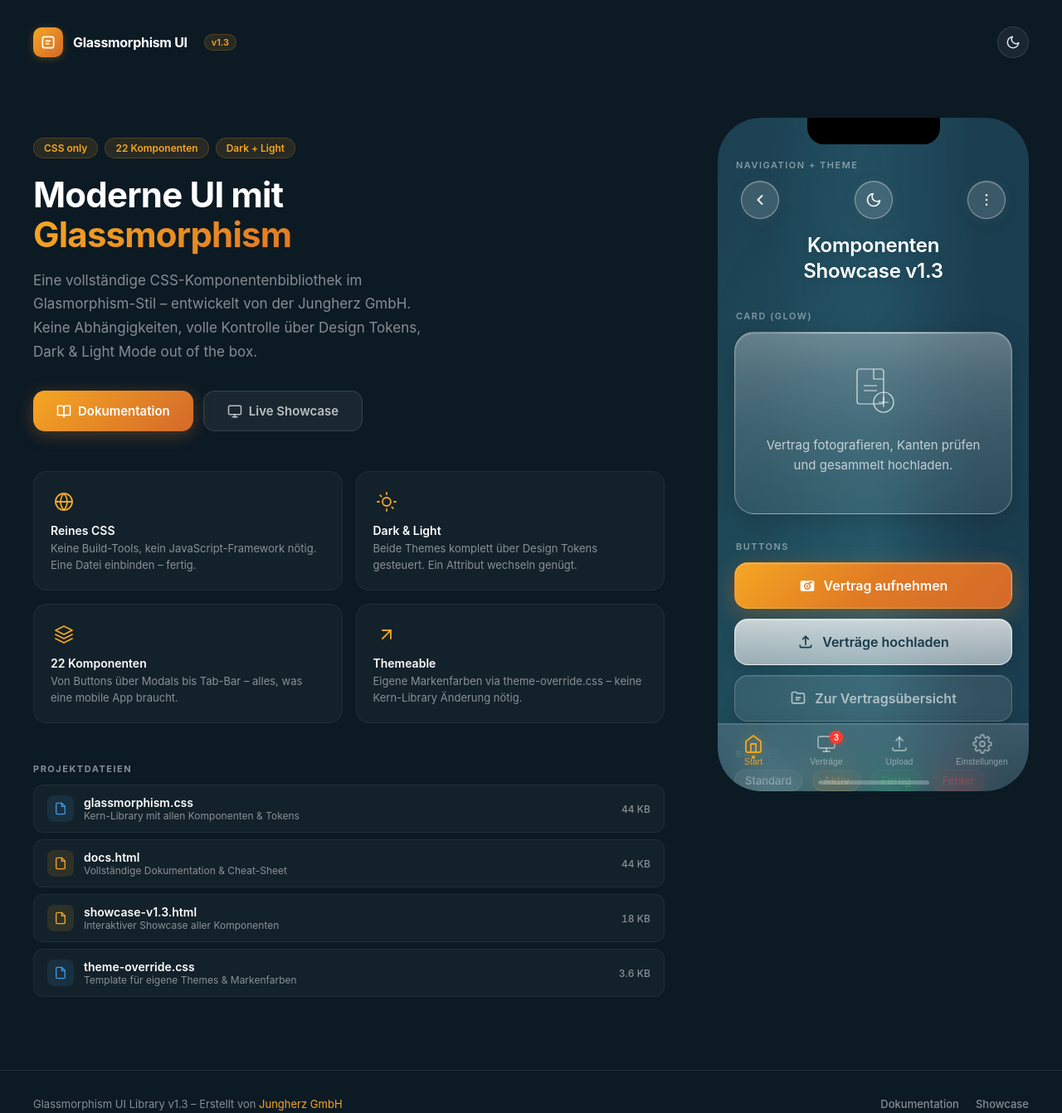
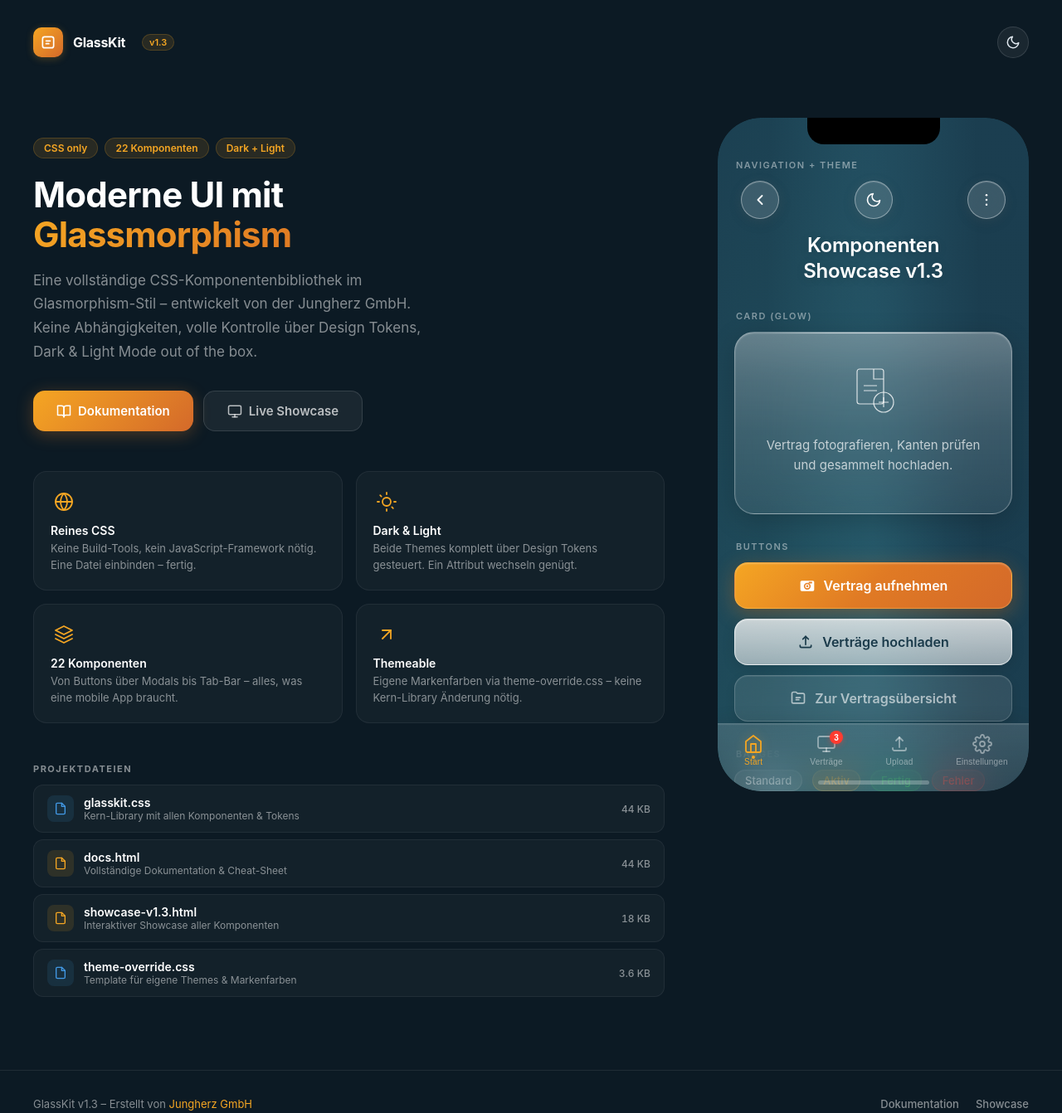
Before and after one commit to JUNGHERZ/GlassKit, a plain HTML site: page index.html in a window 1280 px wide. Shown: the whole page at 83% size. Drawn offline with Linux system fonts and the light colour scheme.

Commit message:
refactor: glassmorphism.css → glasskit.css + Branding GlassKit
- glassmorphism.css umbenannt in glasskit.css
- index.html: Titel & Header auf GlassKit aktualisiert
- Alle href-Referenzen auf glasskit.css aktualisiert
- docs.html, showcase, theme-override, README angepasst
- Headline 'Glassmorphism' in index.html bleibt erhalten

```diff
--- a/docs.html
+++ b/docs.html
@@ -4,7 +4,7 @@
 <meta charset="UTF-8">
 <meta name="viewport" content="width=device-width, initial-scale=1.0">
 <title>Glassmorphism UI Library – Dokumentation v1.3 | Jungherz GmbH</title>
-<link rel="stylesheet" href="glassmorphism.css">
+<link rel="stylesheet" href="glasskit.css">
 <style>
   *, *::before, *::after { box-sizing: border-box; margin: 0; padding: 0; }
 
@@ -367,7 +367,7 @@
     <p>Eine CSS-Datei einbinden – fertig. Optional ein Theme-Override für andere Markenfarben.</p>
     <div class="docs-code-wrapper">
       <div class="docs-code"><span class="cmt">&lt;!-- Basis-Library --&gt;</span>
-<span class="tag">&lt;link</span> <span class="attr">rel=</span><span class="val">"stylesheet"</span> <span class="attr">href=</span><span class="val">"glassmorphism.css"</span><span class="tag">&gt;</span>
+<span class="tag">&lt;link</span> <span class="attr">rel=</span><span class="val">"stylesheet"</span> <span class="attr">href=</span><span class="val">"glasskit.css"</span><span class="tag">&gt;</span>
 
 <span class="cmt">&lt;!-- Optional: Theme-Override --&gt;</span>
 <span class="tag">&lt;link</span> <span class="attr">rel=</span><span class="val">"stylesheet"</span> <span class="attr">href=</span><span class="val">"theme-override.css"</span><span class="tag">&gt;</span>
--- a/glassmorphism.css
+++ b/glasskit.css
@@ -1,5 +1,5 @@
 /* ============================================================
-   GLASSMORPHISM COMPONENT LIBRARY
+   GLASSKIT COMPONENT LIBRARY
    Jungherz GmbH – v1.3
 
    Features:
--- a/index.html
+++ b/index.html
@@ -3,7 +3,7 @@
 <head>
 <meta charset="UTF-8">
 <meta name="viewport" content="width=device-width, initial-scale=1.0">
-<title>Glassmorphism UI Library – Jungherz GmbH</title>
+<title>GlassKit – Jungherz GmbH</title>
 <style>
   /* ============================================================
      RESET & BASE
@@ -538,7 +538,7 @@
         <line x1="9" y1="14" x2="13" y2="14"/>
       </svg>
     </div>
-    <span class="header__title">Glassmorphism UI</span>
+    <span class="header__title">GlassKit</span>
     <span class="header__version">v1.3</span>
   </div>
 
@@ -629,7 +629,7 @@
           <svg viewBox="0 0 24 24"><path d="M14 2H6a2 2 0 0 0-2 2v16a2 2 0 0 0 2 2h12a2 2 0 0 0 2-2V8z"/><polyline points="14 2 14 8 20 8"/></svg>
         </div>
         <div>
-          <div class="file-item__name">glassmorphism.css</div>
+          <div class="file-item__name">glasskit.css</div>
           <div class="file-item__desc">Kern-Library mit allen Komponenten & Tokens</div>
         </div>
         <span class="file-item__size">44 KB</span>
@@ -678,7 +678,7 @@
   <!-- Phone Frame -->
   <div class="hero__phone">
     <div class="phone-frame">
-      <iframe src="showcase-v1.3.html" title="Glassmorphism UI Showcase"></iframe>
+      <iframe src="showcase-v1.3.html" title="GlassKit Showcase"></iframe>
     </div>
   </div>
 
@@ -689,7 +689,7 @@
      ============================================================ -->
 <footer class="footer">
   <div class="footer__text">
-    Glassmorphism UI Library v1.3 – Erstellt von <a href="https://www.jungherz.com" target="_blank">Jungherz GmbH</a>
+    GlassKit v1.3 – Erstellt von <a href="https://www.jungherz.com" target="_blank">Jungherz GmbH</a>
   </div>
   <div class="footer__links">
     <a href="docs.html">Dokumentation</a>
--- a/showcase-v1.3.html
+++ b/showcase-v1.3.html
@@ -4,7 +4,7 @@
   <meta charset="UTF-8">
   <meta name="viewport" content="width=device-width, initial-scale=1.0, user-scalable=no">
   <title>Glassmorphism v1.3 – Jungherz GmbH</title>
-  <link rel="stylesheet" href="glassmorphism.css">
+  <link rel="stylesheet" href="glasskit.css">
   <!-- Optional: Theme Override einbinden -->
   <!-- <link rel="stylesheet" href="theme-override.css"> -->
   <style>
@@ -253,14 +253,14 @@
       <div class="glass-accordion gl-mb-md">
         <div class="glass-accordion__item is-open">
           <button class="glass-accordion__trigger" onclick="this.parentElement.classList.toggle('is-open')">
-            <span>Was ist die Glassmorphism UI?</span>
+            <span>Was ist GlassKit?</span>
             <span class="glass-accordion__trigger-icon">
               <svg viewBox="0 0 24 24"><polyline points="6 9 12 15 18 9"/></svg>
             </span>
           </button>
           <div class="glass-accordion__content">
             <div class="glass-accordion__body">
-              Die Glassmorphism UI ist eine Komponentenbibliothek der Jungherz GmbH.
+              Die GlassKit Komponentenbibliothek der Jungherz GmbH.
               Modern, barrierefrei und vollständig per Design Tokens anpassbar.
             </div>
           </div>
--- a/theme-override.css
+++ b/theme-override.css
@@ -1,8 +1,8 @@
 /* ============================================================
    THEME OVERRIDE TEMPLATE
 
-   Einbindung NACH der glassmorphism.css:
-   <link rel="stylesheet" href="glassmorphism.css">
+   Einbindung NACH der glasskit.css:
+   <link rel="stylesheet" href="glasskit.css">
    <link rel="stylesheet" href="theme-override.css">
 
    Hier nur die Werte überschreiben, die abweichen.
```
Also changed, not shown: README.md.
